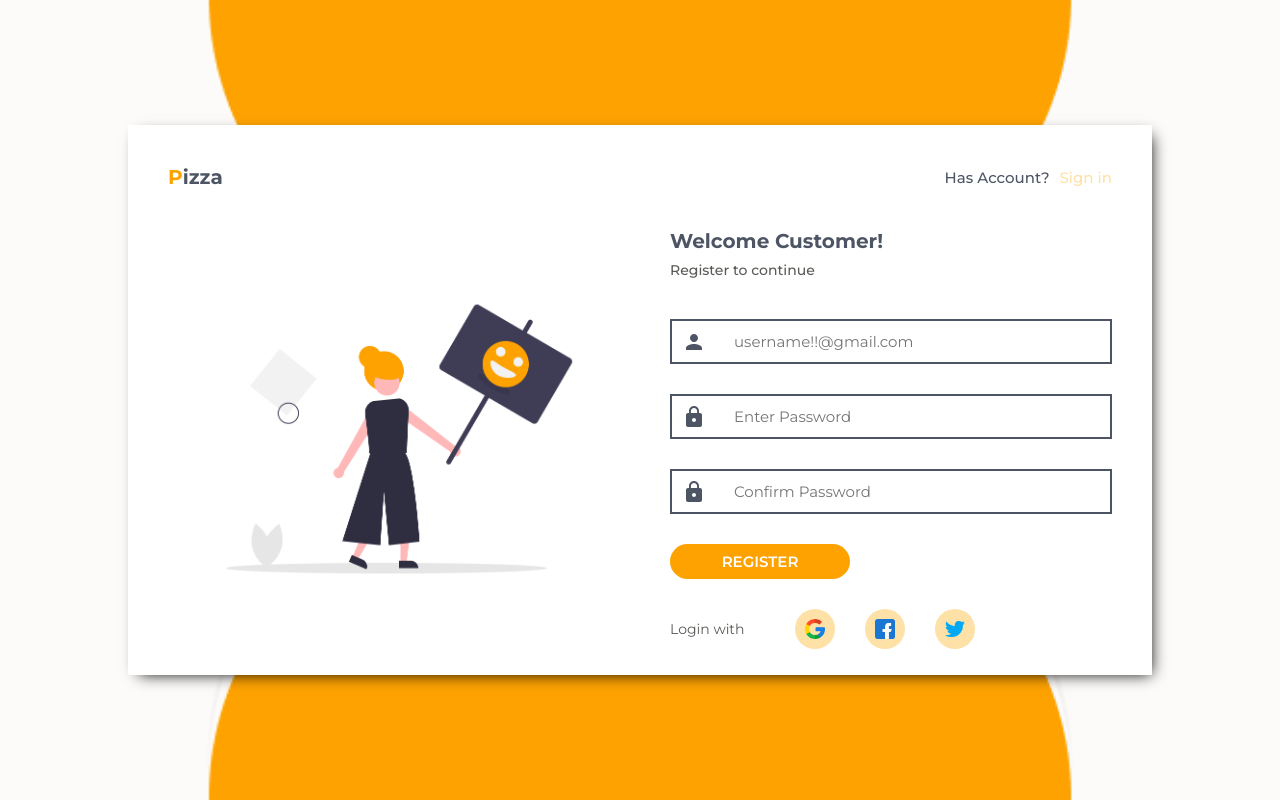
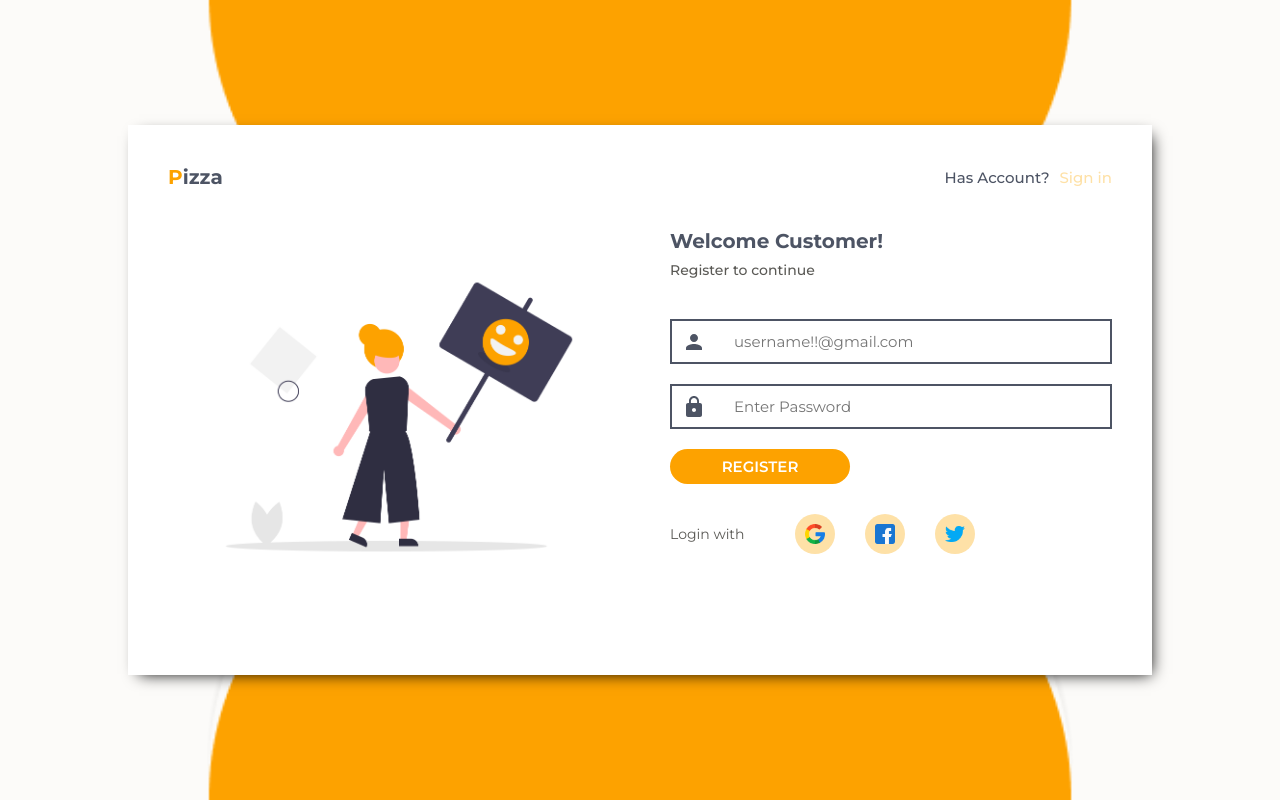
Before and after one commit to Kwesi-dev/pizza-shop, a React (Create React App) app in the folder frontend/: page /register in a window 1280 px wide. Built offline with nearby package versions, Linux system fonts and the light colour scheme.

Commit message:
feat: addd react hook form

```diff
--- a/frontend/package.json
+++ b/frontend/package.json
@@ -16,6 +16,7 @@
     "axios": "^0.27.2",
     "react": "^18.2.0",
     "react-dom": "^18.2.0",
+    "react-hook-form": "^7.36.1",
     "react-paginate": "^8.1.3",
     "react-router-dom": "^6.3.0",
     "react-scripts": "5.0.1",
--- a/frontend/src/pages/register/Register.tsx
+++ b/frontend/src/pages/register/Register.tsx
@@ -3,22 +3,48 @@ import LockIcon from '@mui/icons-material/Lock';
 import PersonIcon from '@mui/icons-material/Person';
 import VisibilityIcon from '@mui/icons-material/Visibility';
 import VisibilityOffIcon from '@mui/icons-material/VisibilityOff';
-import { useState } from "react";
+import { useEffect, useState } from "react";
 import facebooklogo from "../../assets/images/facebook.png"
 import googlelogo from "../../assets/images/google.png"
 import twitterlogo from "../../assets/images/twitter.png"
 import backgroundImg from "../../assets/images/background.png"
 import "./register.scss"
 import { Link } from "react-router-dom";
+import { useForm, SubmitHandler } from "react-hook-form"
+import { axiosInstance } from "../../http/axiosRequests";
 
+type formInputs = {
+  email: string,
+  password: string,
+}
 type registerProps =  {
     setShowNav:  React.Dispatch<React.SetStateAction<boolean>>
   }
 const Register = ({ setShowNav }: registerProps) => {
-  const [email, setEmail] = useState("")
-  const [password, setPassword] = useState("")
-  const [confirmPassword, setConfirmPassword] = useState("")
+  const { register, handleSubmit, reset, formState: { errors, isSubmitSuccessful, dirtyFields } } = useForm<formInputs>({
+    defaultValues:{
+      email: "",
+      password: "",
+    }
+  })
   const [passwordVisible, setPasswordVisible] = useState<boolean>(false)
+
+  useEffect(() => {
+    if(isSubmitSuccessful){
+      reset()
+    }
+  }, [isSubmitSuccessful, reset])
+
+  const onSubmit: SubmitHandler<formInputs> = async (data) => {
+    try{
+      const res = await axiosInstance.post("/auth/register", data)
+      console.log("res", res);
+    }catch(err){
+      console.log(err)
+    }
+
+  }
+
   return (
     <div className="register">
         <img src={backgroundImg} alt="" className="background" />
@@ -42,15 +68,27 @@ const Register = ({ setShowNav }: registerProps) => {
                 <h1>welcome customer!</h1>
                 <p>Register to continue</p>
               </div>
-                <form>
-                    <div className="input-group">
+                <form onSubmit={handleSubmit(onSubmit)}>
+                    <div className="input-group-container">
+                      <div className={errors.email ? "input-group input-error" : "input-group"}>
                         <PersonIcon className="input-icon"/>
-                      <input type="text" name="email" value={email} onChange={(e)=>setEmail(e.target.value)} placeholder="username!!@gmail.com"/>
+                        <input type="email" placeholder="username!!@gmail.com" {...register("email", {
+                          required : "email is required"
+                        })}/>
                       </div>
-                    <div className="input-group">
+                      <p className="error">{errors.email?.message}</p>
+                    </div>
+                    <div className="input-group-container">
+                      <div className={errors.password ? "input-group input-error" : "input-group"}>
                         <LockIcon className="input-icon"/>
-                      <input type={passwordVisible === true ? "text" : "password"} name="password" value={password} onChange={(e)=>setPassword(e.target.value)} placeholder="Enter Password"/>
-                      {password.length > 0 &&
+                        <input type={passwordVisible === true ? "text" : "password"} placeholder="Enter Password" {...register("password", {
+                          minLength:{
+                            value: 6,
+                            message: "password must have atleast 6 characters"
+                          },
+                          required: "password must have atleast 6 characters"
+                        })}/>
+                        {dirtyFields.password &&
                           <>
                           {passwordVisible === true ?
                             <VisibilityOffIcon className="visible-icon" onClick={() => setPasswordVisible(!passwordVisible)}/>
@@ -60,10 +98,17 @@ const Register = ({ setShowNav }: registerProps) => {
                           </>
                         }
                       </div>
-                    <div className="input-group">
+                      <p className="error">{errors.password?.message}</p>
+                    </div>
+                    {/* <div className="input-group">
                       <LockIcon className="input-icon"/>
-                      <input type="password" name="confirm" value={confirmPassword} onChange={(e)=>setConfirmPassword(e.target.value)} placeholder="Confirm Password"/>
-                    </div>
+                      <input type="password" placeholder="Confirm Password" { ...register("confirmPassword", {
+                        required: true,
+                        pattern:{
+                          value: "cjajskjsaj"
+                        }
+                      })}/>
+                    </div> */}
                     <div className="form-buttons">
                       <button className="register-btn">Register</button>
                     </div>
--- a/frontend/src/pages/register/register.scss
+++ b/frontend/src/pages/register/register.scss
@@ -137,8 +137,14 @@
                 }
                 form{
                     width: 100%;
+                    .input-group-container{
+                        margin-bottom: 20px;
+                        .error{
+                            color: red;
+                            font-size: 1.4rem;
+                        }
                         .input-group{
-                        margin-bottom: 30px;
+                            margin-bottom: 6px;
                             width: 100%;
                             height: 45px;
                             border: 2px solid $deepBlue;
@@ -150,6 +156,21 @@
                             @include PhoneLarge{
                                 height: 40px;
                                 padding: 4px;
+                            }
+                            &.input-error{
+                                border-color: red;
+                                .input-icon{
+                                    color: red;
+                                }
+                                input{
+                                    color: red;
+                                    &::placeholder{
+                                        color: red;
+                                    }
+                                }
+                                .visible-icon{
+                                    color: red;
+                                }
                             }
                             .input-icon{
                                 font-size: 2.4rem;
@@ -176,6 +197,7 @@
                                 right: 20px;
                                 font-size: 2.4rem!important;
                                 cursor: pointer;
+                            }
                         }
                     }
                     .form-buttons{
```
Also changed, not shown: 1 other file (tests, documents, lock files or other folders). Lines whose indentation alone changed are shown as unchanged.
